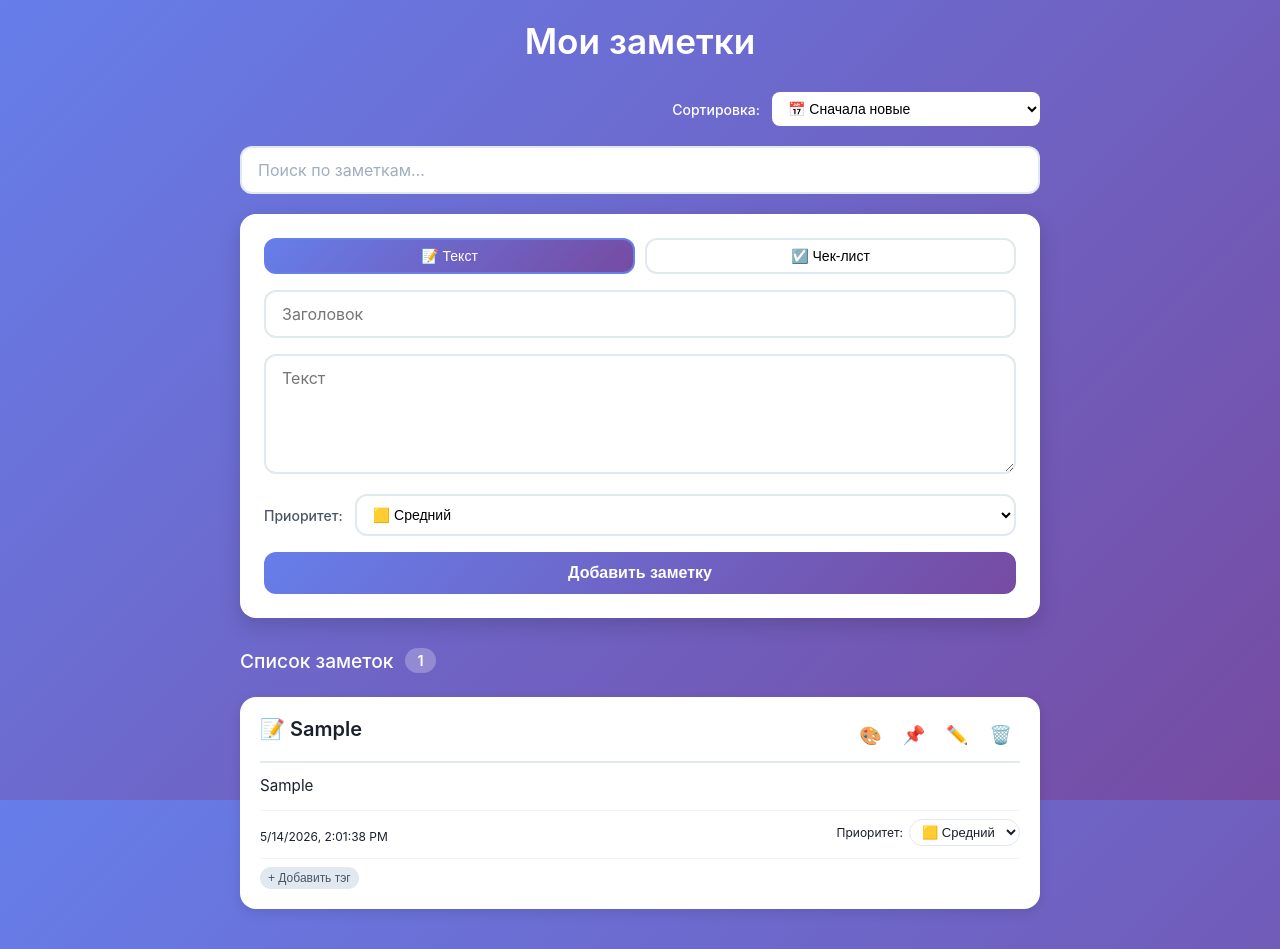
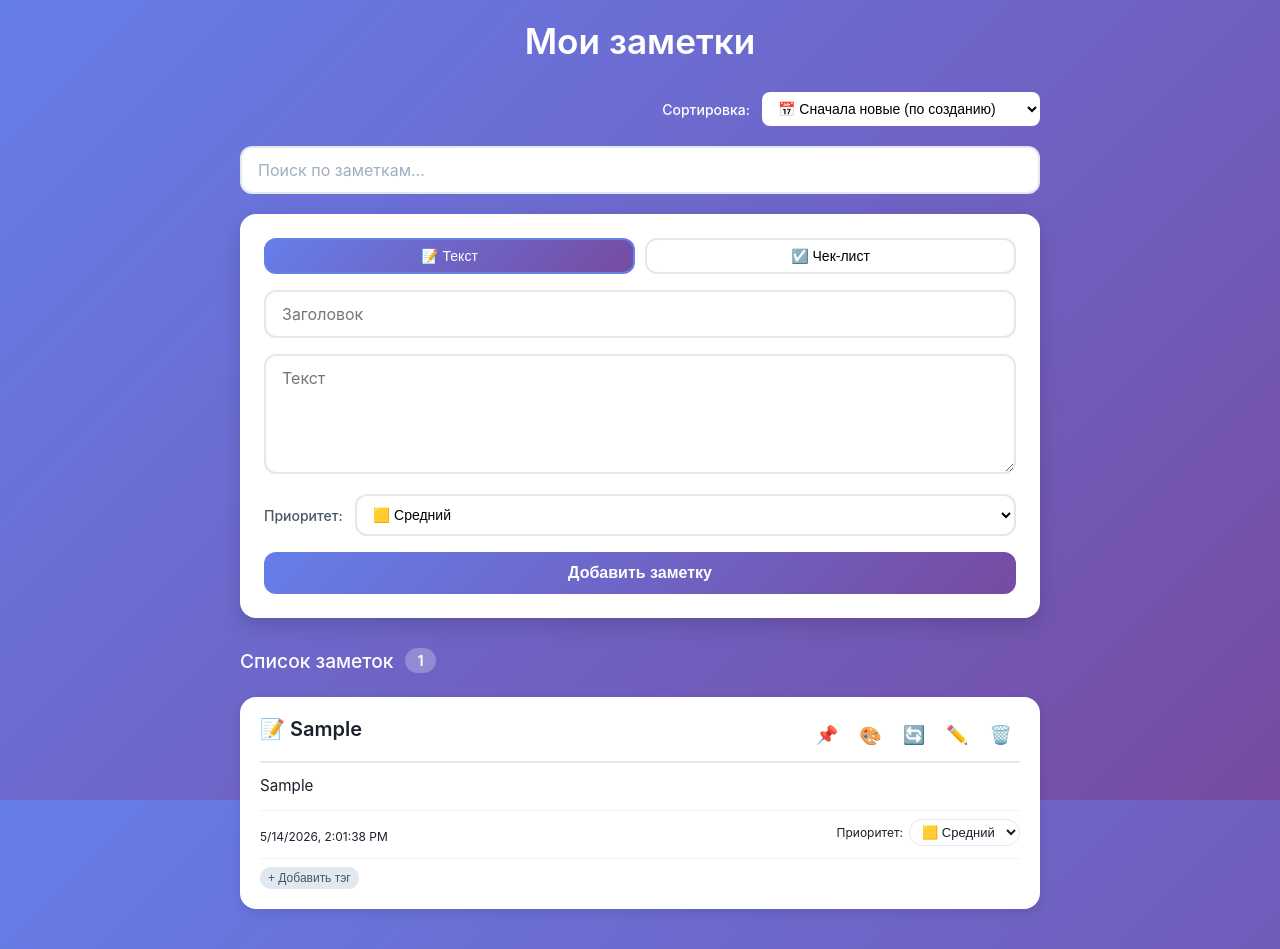
Before and after one commit to ilyar07/notes_site, a React (Vite) app in the folder notes_site/: page / in a window 1280 px wide. Both pictures are taken after typing "Sample", "Sample" into the empty fields and a click on the button "Добавить заметку". Built offline with nearby package versions, Linux system fonts and the light colour scheme.

Commit message:
добавлена функция дублирования заметок и новые виды сортировок по алфавиту и по дате изменения

```diff
--- a/notes_site/src/App.jsx
+++ b/notes_site/src/App.jsx
@@ -36,7 +36,7 @@ function App() {
 
 
 
-    // ----------общие методы для создания, удаления заметок, закрепления заметок, изменения цвета и смены приоритета-----------
+    // ----общие методы для создания, удаления заметок, закрепления заметок, изменения цвета, смены приоритета, дублирования------
 
 
     //сбросить форму ввода
@@ -118,6 +118,32 @@ function App() {
         }
     }
 
+    // метод для дублирования заметки
+    const handleDuplicateNote = (id, noteType) => {
+        if (noteType === 'text') {
+            const originalNote = notes.find(n => n.id === id);
+            if (originalNote) {
+                const duplicatedNote = {
+                    ...originalNote,
+                    id: Date.now(),
+                    title: `${originalNote.title} (копия)`,
+                    createdAt: new Date().toLocaleString()
+                };
+                setNotes([duplicatedNote, ...notes]);
+            }
+        } else {
+            const originalChecklist = checklists.find(c => c.id === id);
+            if (originalChecklist) {
+                const duplicatedChecklist = {
+                    ...originalChecklist,
+                    id: Date.now(),
+                    title: `${originalChecklist.title} (копия)`,
+                    createdAt: new Date().toLocaleString()
+                };
+                setChecklists([duplicatedChecklist, ...checklists]);
+            }
+        }
+    };
 
     //------------------------------------методы для удаления и добавления тэгов--------------------------------------
 
@@ -274,14 +300,45 @@ function App() {
             if (!a.pinned && b.pinned) return 1;
 
             // потом по выбранной сортировке
+
+            // по приоритету
             if (sortBy === 'priority-high') {
                 return (priorityOrder[b.priority || 'medium'] || 0) - (priorityOrder[a.priority || 'medium'] || 0);
             } else if (sortBy === 'priority-low') {
                 return (priorityOrder[a.priority || 'medium'] || 0) - (priorityOrder[b.priority || 'medium'] || 0);
+            // по дате создания
             } else if (sortBy === 'date-desc') {
                 return b.id - a.id;
             } else if (sortBy === 'date-asc') {
                 return a.id - b.id;
+            // по дате изменения
+            } else if (sortBy === 'updated-desc') {
+                const parseDate = (dateStr) => {
+                    if (!dateStr) return new Date(0);
+                    const [datePart, timePart] = dateStr.split(', ');
+                    const [day, month, year] = datePart.split('.');
+                    const [hours, minutes, seconds] = timePart.split(':');
+                    return new Date(year, month - 1, day, hours, minutes, seconds);
+                };
+                const dateA = a.updatedAt ? parseDate(a.updatedAt) : parseDate(a.createdAt);
+                const dateB = b.updatedAt ? parseDate(b.updatedAt) : parseDate(b.createdAt);
+                return dateB - dateA;
+            } else if (sortBy === 'updated-asc') {
+                const parseDate = (dateStr) => {
+                    if (!dateStr) return new Date(0);
+                    const [datePart, timePart] = dateStr.split(', ');
+                    const [day, month, year] = datePart.split('.');
+                    const [hours, minutes, seconds] = timePart.split(':');
+                    return new Date(year, month - 1, day, hours, minutes, seconds);
+                };
+                const dateA = a.updatedAt ? parseDate(a.updatedAt) : parseDate(a.createdAt);
+                const dateB = b.updatedAt ? parseDate(b.updatedAt) : parseDate(b.createdAt);
+                return dateA - dateB;
+            // по алфавиту
+            } else if (sortBy === 'alpha-asc') {
+                return (a.title || '').localeCompare(b.title || '', 'ru');
+            } else if (sortBy === 'alpha-desc') {
+                return (b.title || '').localeCompare(a.title || '', 'ru');
             }
             return b.id - a.id;
         });
@@ -303,8 +360,12 @@ function App() {
                     onChange={(e) => setSortBy(e.target.value)}
                     className="sort-select"
                 >
-                    <option value="date-desc">📅 Сначала новые</option>
-                    <option value="date-asc">📅 Сначала старые</option>
+                    <option value="date-desc">📅 Сначала новые (по созданию)</option>
+                    <option value="date-asc">📅 Сначала старые (по созданию)</option>
+                    <option value="updated-desc">🕐 Сначала новые (по изменению)</option>
+                    <option value="updated-asc">🕐 Сначала старые (по изменению)</option>
+                    <option value="alpha-asc">🔤 По алфавиту (А → Я)</option>
+                    <option value="alpha-desc">🔤 По алфавиту (Я → А)</option>
                     <option value="priority-high">🟥 Приоритет (высокий → низкий)</option>
                     <option value="priority-low">🟩 Приоритет (низкий → высокий)</option>
                 </select>
@@ -345,6 +406,7 @@ function App() {
                         note={note}
                         onDelete={handleDeleteNote}
                         onEdit={handleStartUpdate}
+                        onDuplicate={handleDuplicateNote}
 
                         onToggleTask={handleToggleTask}
                         onAddTask={handleAddTask}
--- a/notes_site/src/components/NoteCard.jsx
+++ b/notes_site/src/components/NoteCard.jsx
@@ -6,6 +6,7 @@ function NoteCard({
     note,
     onEdit,
     onDelete,
+    onDuplicate,
 
     onToggleTask,
     onAddTask,
@@ -65,8 +66,16 @@ function NoteCard({
                     {note.title || 'Без заголовка'}
                 </h3>
 
-                {/*кнопки удалить, редактировать, запинить и выбрать цвет*/}
+                {/*кнопки удалить, редактировать, запинить, выбрать цвет, дублировать*/}
                 <div className='note-card__actions'>
+
+                    <button
+                        onClick={() => onTogglePin(note.id, note.type)}
+                        className={`note-card__pin ${note.pinned ? 'note-card__pin--active' : ''}`}
+                        title={note.pinned ? 'Открепить' : 'Закрепить'}
+                    >
+                        📌
+                    </button>
 
                     <label className="color-picker-label" title="Выбрать цвет">
                         <input
@@ -79,11 +88,11 @@ function NoteCard({
                     </label>
 
                     <button
-                        onClick={() => onTogglePin(note.id, note.type)}
-                        className={`note-card__pin ${note.pinned ? 'note-card__pin--active' : ''}`}
-                        title={note.pinned ? 'Открепить' : 'Закрепить'}
+                        onClick={() => onDuplicate(note.id, note.type)}
+                        className="note-card__duplicate"
+                        title="Дублировать"
                     >
-                        📌
+                        🔄
                     </button>
 
                     <button
--- a/notes_site/src/styles/NoteCard.css
+++ b/notes_site/src/styles/NoteCard.css
@@ -292,3 +292,28 @@
     .note-card__tag-cancel-btn:active {
         transform: scale(0.95);
     }
+
+.note-card__duplicate {
+    background: none;
+    border: none;
+    font-size: 18px;
+    cursor: pointer;
+    padding: 5px 8px;
+    border-radius: 8px;
+    transition: all 0.2s ease;
+    color: #718096;
+    display: inline-flex;
+    align-items: center;
+    justify-content: center;
+    min-width: 36px;
+    height: 36px;
+}
+
+    .note-card__duplicate:hover {
+        background: #e2e8f0;
+        transform: scale(1.1);
+    }
+
+    .note-card__duplicate:active {
+        transform: scale(0.95);
+    }
```
